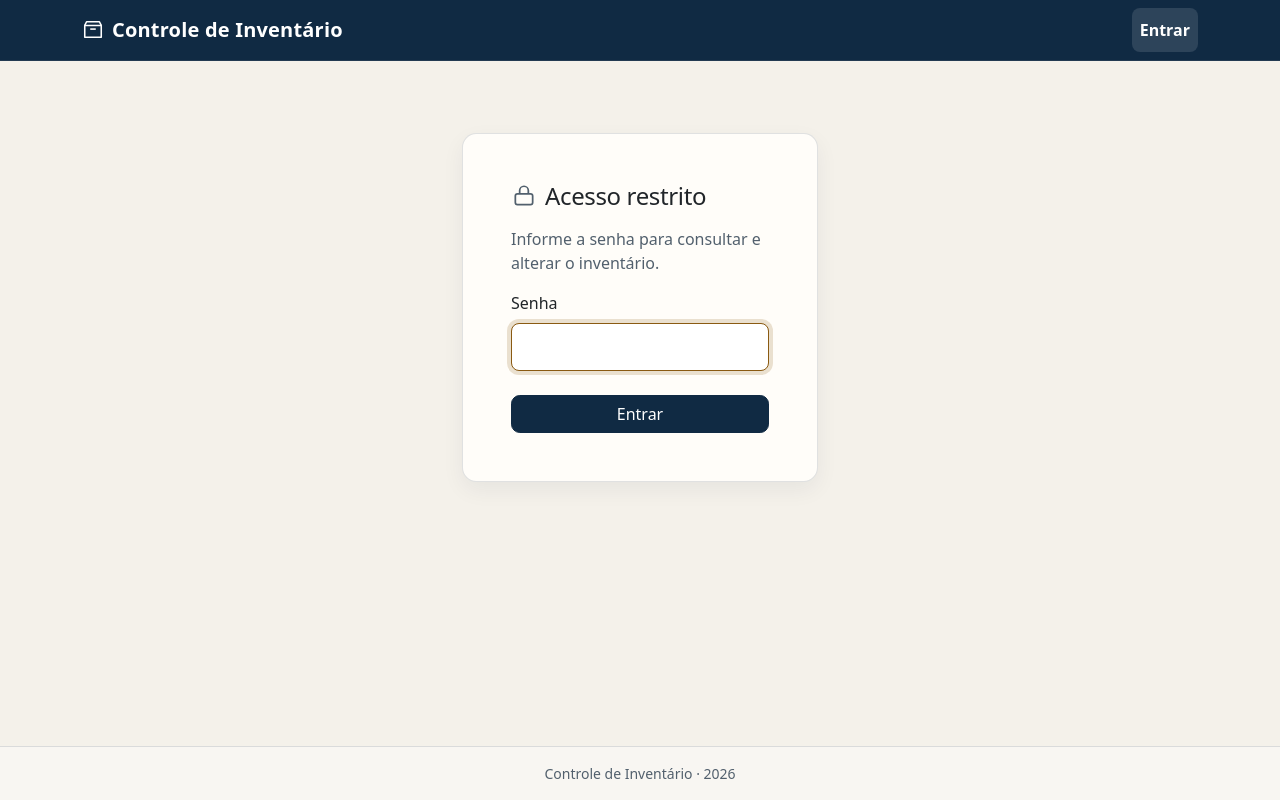
After one commit to PedruscoCRF/Controle-de-Inventario-em-Flask, a Flask app: page /login in a window 1280 px wide. The commit adds this page. Run offline with Flask 3, Linux system fonts and the light colour scheme.

Commit message:
Etapa 3: login, CSRF e preparo para producao
Protege todas as telas com senha unica (INVENTARIO_SENHA ou instance/senha), adiciona token CSRF nos formularios, bloqueio temporario apos tentativas erradas, cabecalhos de seguranca, cookie de sessao endurecido e documenta o checklist de publicacao.

```diff
--- a/app.py
+++ b/app.py
@@ -9,12 +9,14 @@ um ``inventario.db`` antigo na raiz do projeto, ele é copiado para lá.
 
 from __future__ import annotations
 
+import hmac
 import io
 import os
 import secrets
 import shutil
 import sqlite3
-from datetime import date
+import time
+from datetime import date, timedelta
 from pathlib import Path
 
 import pandas as pd
@@ -27,6 +29,7 @@ from flask import (
     render_template,
     request,
     send_file,
+    session,
     url_for,
 )
 from openpyxl.utils import get_column_letter
@@ -84,6 +87,21 @@ def _local_secret_key(app: Flask) -> str:
     return chave
 
 
+def _local_password(app: Flask) -> str:
+    """Senha de acesso: ambiente em produção, arquivo local no desenvolvimento."""
+    arquivo = Path(app.instance_path) / "senha"
+    if arquivo.exists():
+        return arquivo.read_text(encoding="utf-8").strip()
+
+    senha = secrets.token_urlsafe(9)
+    arquivo.write_text(senha, encoding="utf-8")
+    print(
+        f"Senha de acesso criada em {arquivo}. "
+        "Defina INVENTARIO_SENHA para escolher outra."
+    )
+    return senha
+
+
 def _preparar_banco(app: Flask) -> None:
     """Cria a pasta e a tabela; migra o banco antigo na primeira execução."""
     caminho = Path(app.config["DATABASE"])
@@ -128,6 +146,15 @@ def create_app(test_config: dict | None = None) -> Flask:
         MIGRATE_LEGACY_DB=True,
         SECRET_KEY=None,
         MAX_CONTENT_LENGTH=1 * 1024 * 1024,
+        # Acesso
+        SENHA=os.environ.get("INVENTARIO_SENHA"),
+        CSRF_ENABLED=True,
+        TENTATIVAS_LOGIN=5,
+        BLOQUEIO_LOGIN=60,
+        SESSION_COOKIE_HTTPONLY=True,
+        SESSION_COOKIE_SAMESITE="Lax",
+        SESSION_COOKIE_SECURE=os.environ.get("INVENTARIO_COOKIE_SECURE") == "1",
+        PERMANENT_SESSION_LIFETIME=timedelta(hours=12),
     )
     if test_config:
         app.config.update(test_config)
@@ -135,6 +162,8 @@ def create_app(test_config: dict | None = None) -> Flask:
     app.config["DATABASE"] = str(Path(app.config["DATABASE"]).expanduser().resolve())
     if not app.config["SECRET_KEY"]:
         app.config["SECRET_KEY"] = _local_secret_key(app)
+    if not app.config["SENHA"]:
+        app.config["SENHA"] = _local_password(app)
 
     _preparar_banco(app)
 
@@ -155,11 +184,132 @@ def create_app(test_config: dict | None = None) -> Flask:
 
     @app.context_processor
     def variaveis_globais() -> dict:
-        return {"current_year": date.today().year}
+        return {
+            "current_year": date.today().year,
+            "autenticado": bool(session.get("autenticado")),
+        }
+
+    # ------------------------------------------------------------------
+    # Acesso e segurança
+    # ------------------------------------------------------------------
+    def csrf_token() -> str:
+        token = session.get("_csrf_token")
+        if not token:
+            token = secrets.token_urlsafe(32)
+            session["_csrf_token"] = token
+        return token
+
+    app.jinja_env.globals["csrf_token"] = csrf_token
+
+    def destino_seguro(destino: str | None) -> str:
+        """Aceita apenas caminhos internos, para evitar redirecionamento aberto."""
+        if (
+            not destino
+            or not destino.startswith("/")
+            or destino.startswith("//")
+            or "\\" in destino
+        ):
+            return url_for("index")
+        return destino
+
+    @app.before_request
+    def exigir_acesso():
+        if request.method == "POST" and app.config["CSRF_ENABLED"]:
+            enviado = request.form.get("_csrf_token", "")
+            esperado = session.get("_csrf_token", "")
+            if not esperado or not hmac.compare_digest(enviado, esperado):
+                return (
+                    render_template(
+                        "erro.html",
+                        titulo="Sessão expirada",
+                        mensagem=(
+                            "O formulário ficou aberto por muito tempo ou a sessão "
+                            "mudou. Volte e envie novamente."
+                        ),
+                    ),
+                    400,
+                )
+
+        if request.endpoint in (None, "static", "login"):
+            return None
+
+        if not session.get("autenticado"):
+            destino = request.full_path.rstrip("?")
+            return redirect(url_for("login", proximo=destino))
+
+        return None
+
+    @app.after_request
+    def cabecalhos_de_seguranca(resposta):
+        resposta.headers.setdefault("X-Content-Type-Options", "nosniff")
+        resposta.headers.setdefault("X-Frame-Options", "DENY")
+        resposta.headers.setdefault("Referrer-Policy", "same-origin")
+        resposta.headers.setdefault(
+            "Permissions-Policy", "geolocation=(), microphone=(), camera=()"
+        )
+        resposta.headers.setdefault(
+            "Content-Security-Policy",
+            "default-src 'self'; "
+            "img-src 'self' data:; "
+            "style-src 'self' 'unsafe-inline' https://cdn.jsdelivr.net; "
+            "script-src 'self' 'unsafe-inline' https://cdn.jsdelivr.net; "
+            "font-src 'self' data:; "
+            "frame-ancestors 'none'; base-uri 'self'; form-action 'self'",
+        )
+        if session.get("autenticado") and resposta.mimetype == "text/html":
+            resposta.headers["Cache-Control"] = "no-store"
+        return resposta
 
     # ------------------------------------------------------------------
     # Rotas
     # ------------------------------------------------------------------
+    @app.route("/login", methods=["GET", "POST"])
+    def login():
+        if session.get("autenticado"):
+            return redirect(url_for("index"))
+
+        destino = destino_seguro(
+            request.form.get("proximo") or request.args.get("proximo")
+        )
+
+        if request.method == "POST":
+            agora = time.monotonic()
+            bloqueado_ate = session.get("bloqueado_ate", 0)
+            if agora < bloqueado_ate:
+                restante = int(bloqueado_ate - agora) + 1
+                flash(
+                    f"Muitas tentativas. Tente novamente em {restante} segundo(s).",
+                    "warning",
+                )
+                return render_template("login.html", proximo=destino), 429
+
+            senha = request.form.get("senha", "")
+            if hmac.compare_digest(
+                senha.encode("utf-8"), app.config["SENHA"].encode("utf-8")
+            ):
+                session.clear()
+                session["autenticado"] = True
+                session.permanent = True
+                return redirect(destino)
+
+            tentativas = session.get("tentativas", 0) + 1
+            if tentativas >= app.config["TENTATIVAS_LOGIN"]:
+                session["tentativas"] = 0
+                session["bloqueado_ate"] = agora + app.config["BLOQUEIO_LOGIN"]
+            else:
+                session["tentativas"] = tentativas
+
+            flash("Senha incorreta. Tente novamente.", "danger")
+            return render_template("login.html", proximo=destino), 401
+
+        return render_template("login.html", proximo=destino)
+
+    @app.post("/sair")
+    def sair():
+        session.clear()
+        flash("Você saiu do sistema.", "info")
+        return redirect(url_for("login"))
+
     @app.get("/")
     def index():
         db = get_db()
--- a/static/css/app.css
+++ b/static/css/app.css
@@ -56,6 +56,18 @@ h1, h2, h3 {
 .navbar .nav-link.active {
     color: #fff;
     font-weight: 600;
+}
+
+.navbar .btn-link.nav-link {
+    color: rgba(255, 255, 255, .75);
+    text-decoration: none;
+    border: 0;
+}
+
+.navbar .btn-link.nav-link:hover,
+.navbar .btn-link.nav-link:focus-visible {
+    color: #fff;
+    text-decoration: none;
 }
 
 @media (min-width: 992px) {
--- a/templates/_form_item.html
+++ b/templates/_form_item.html
@@ -1,4 +1,5 @@
 <form method="post" action="{{ acao }}">
+    <input type="hidden" name="_csrf_token" value="{{ csrf_token() }}">
     <div class="row g-3">
         {% for nome, rotulo in campos %}
             <div class="col-md-6">
--- a/templates/base.html
+++ b/templates/base.html
@@ -52,7 +52,8 @@
                 </button>
 
                 <div class="collapse navbar-collapse" id="menu">
-                    <ul class="navbar-nav ms-auto">
+                    <ul class="navbar-nav ms-auto align-items-lg-center">
+                        {% if autenticado %}
                             <li class="nav-item">
                                 <a class="nav-link {{ 'active' if request.endpoint == 'index' }}"
                                    {% if request.endpoint == 'index' %}aria-current="page"{% endif %}
@@ -68,6 +69,18 @@
                                    {% if request.endpoint == 'consulta' %}aria-current="page"{% endif %}
                                    href="{{ url_for('consulta') }}">Consultar</a>
                             </li>
+                            <li class="nav-item ms-lg-2">
+                                <form method="post" action="{{ url_for('sair') }}">
+                                    <input type="hidden" name="_csrf_token" value="{{ csrf_token() }}">
+                                    <button class="nav-link btn btn-link w-100 text-lg-start" type="submit">Sair</button>
+                                </form>
+                            </li>
+                        {% else %}
+                            <li class="nav-item">
+                                <a class="nav-link {{ 'active' if request.endpoint == 'login' }}"
+                                   href="{{ url_for('login') }}">Entrar</a>
+                            </li>
+                        {% endif %}
                     </ul>
                 </div>
             </div>
--- a/templates/consulta.html
+++ b/templates/consulta.html
@@ -7,6 +7,7 @@
         <a class="btn btn-outline-dark btn-sm" href="{{ url_for('editar', id=item.id) }}">Editar</a>
         {% if item.oculto %}
             <form method="post" action="{{ url_for('restaurar', id=item.id) }}">
+                <input type="hidden" name="_csrf_token" value="{{ csrf_token() }}">
                 <button class="btn btn-outline-success btn-sm" type="submit">Restaurar</button>
             </form>
         {% else %}
@@ -15,6 +16,7 @@
                 action="{{ url_for('remover', id=item.id) }}"
                 data-confirmar="Remover o item {{ item.nome }} do inventário? Ele deixará de aparecer na consulta e na exportação."
             >
+                <input type="hidden" name="_csrf_token" value="{{ csrf_token() }}">
                 <button class="btn btn-outline-danger btn-sm" type="submit">Remover</button>
             </form>
         {% endif %}
--- a/templates/editar.html
+++ b/templates/editar.html
@@ -30,6 +30,7 @@
 
                 {% if item.oculto %}
                     <form method="post" action="{{ url_for('restaurar', id=item.id) }}">
+                        <input type="hidden" name="_csrf_token" value="{{ csrf_token() }}">
                         <button class="btn btn-outline-success btn-sm" type="submit">Restaurar no inventário</button>
                     </form>
                 {% else %}
@@ -38,6 +39,7 @@
                         action="{{ url_for('remover', id=item.id) }}"
                         data-confirmar="Remover o item {{ item.nome }} do inventário? Ele deixará de aparecer na consulta e na exportação."
                     >
+                        <input type="hidden" name="_csrf_token" value="{{ csrf_token() }}">
                         <button class="btn btn-outline-danger btn-sm" type="submit">Remover do inventário</button>
                     </form>
                 {% endif %}
--- /dev/null
+++ b/templates/login.html
@@ -0,0 +1,46 @@
+{% extends "base.html" %}
+
+{% block title %}Entrar | Controle de Inventário{% endblock %}
+
+{% block content %}
+<div class="row justify-content-center">
+    <div class="col-sm-9 col-md-7 col-lg-5 col-xl-4">
+        <div class="card shadow-sm mt-3 mt-lg-5">
+            <div class="card-body p-4 p-md-5">
+                <div class="d-flex align-items-center gap-2 mb-3">
+                    <svg
+                        width="26" height="26" viewBox="0 0 24 24" fill="none"
+                        stroke="currentColor" stroke-width="1.6" stroke-linejoin="round"
+                        aria-hidden="true" class="text-body-secondary"
+                    >
+                        <rect x="4" y="10" width="16" height="10" rx="2"/>
+                        <path d="M8 10V7a4 4 0 0 1 8 0v3"/>
+                    </svg>
+                    <h1 class="h4 mb-0">Acesso restrito</h1>
+                </div>
+                <p class="text-body-secondary">
+                    Informe a senha para consultar e alterar o inventário.
+                </p>
+
+                <form method="post" action="{{ url_for('login') }}">
+                    <input type="hidden" name="_csrf_token" value="{{ csrf_token() }}">
+                    <input type="hidden" name="proximo" value="{{ proximo }}">
+
+                    <label class="form-label" for="senha">Senha</label>
+                    <input
+                        class="form-control form-control-lg"
+                        type="password"
+                        id="senha"
+                        name="senha"
+                        autocomplete="current-password"
+                        required
+                        autofocus
+                    >
+
+                    <button class="btn btn-primary w-100 mt-4" type="submit">Entrar</button>
+                </form>
+            </div>
+        </div>
+    </div>
+</div>
+{% endblock %}
```
Also changed, not shown: templates/erro.html (added, +17 -0 lines), tests/test_app.py (+144 -3 lines), README.md. Lines whose indentation alone changed are shown as unchanged.
